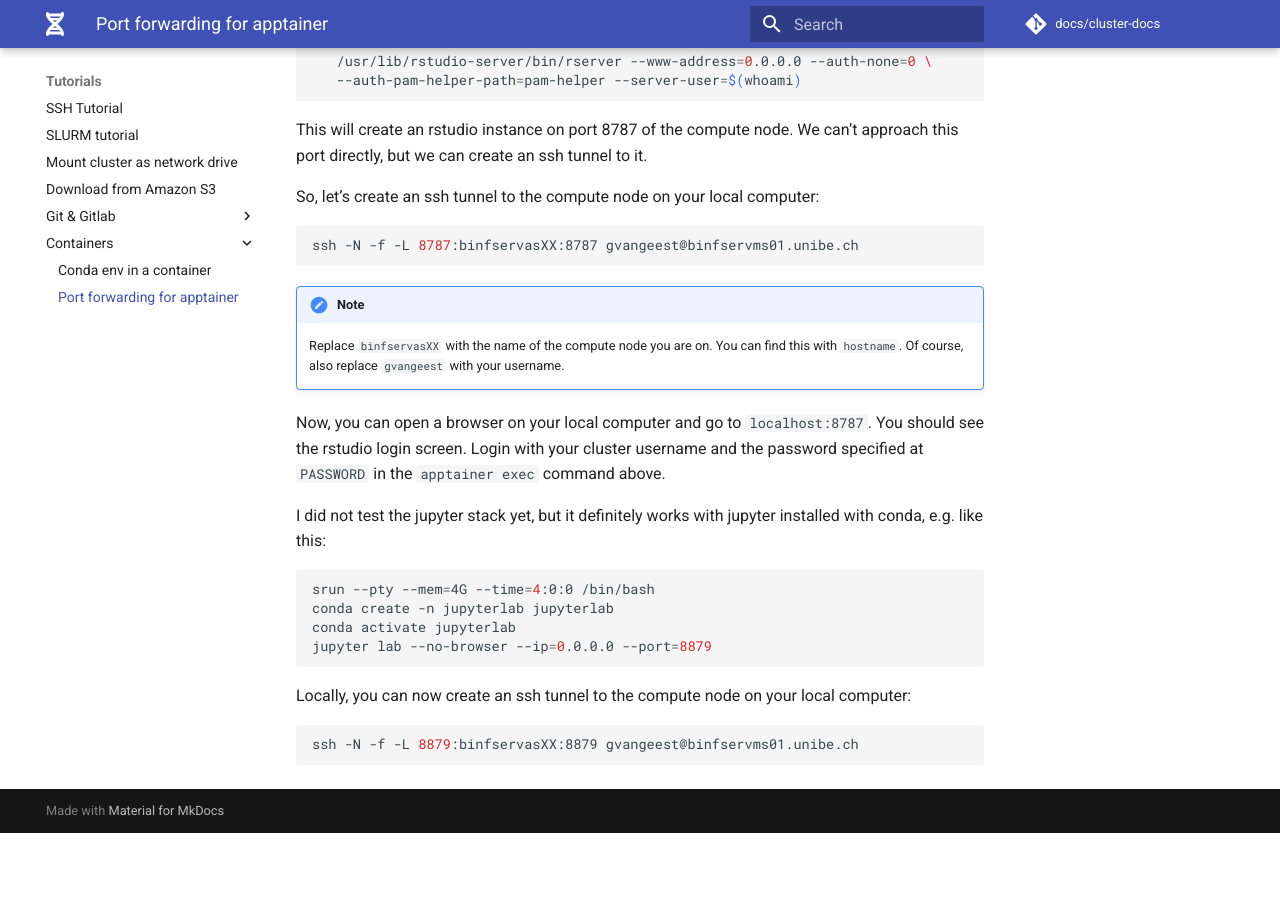
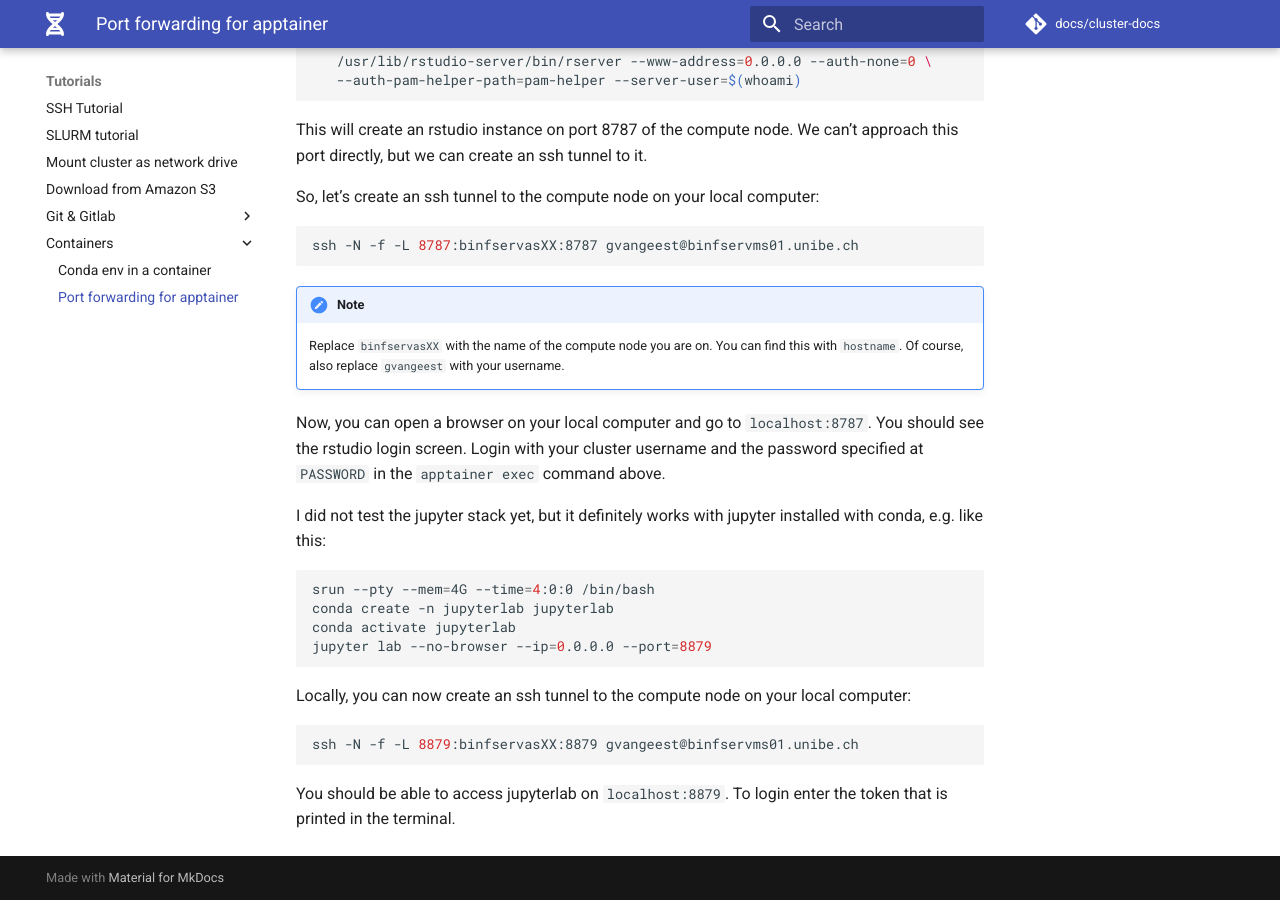
Before and after one commit to GeertvanGeest/cluster-docs, an MkDocs documentation site: the page built from docs/tutorials/containers/port_forwarding_apptainer.md, in a window 1280 px wide and 900 px high, scrolled down 623 px. Built offline with MkDocs 1.6.1 and Material for MkDocs 9.7.7, drawn with Linux system fonts in a browser that asks for light colours; before the commit the page ends 1456 px from its top, so only the background shows below that.

Commit message:
info on login jupyter instance

````diff
--- a/docs/tutorials/containers/port_forwarding_apptainer.md
+++ b/docs/tutorials/containers/port_forwarding_apptainer.md
@@ -54,3 +54,5 @@ Locally, you can now create an ssh tunnel to the compute node on your local comp
 ```sh
 ssh -N -f -L 8879:binfservasXX:8879 gvangeest@binfservms01.unibe.ch
 ```
+
+You should be able to access jupyterlab on `localhost:8879`. To login enter the token that is printed in the terminal.
````
